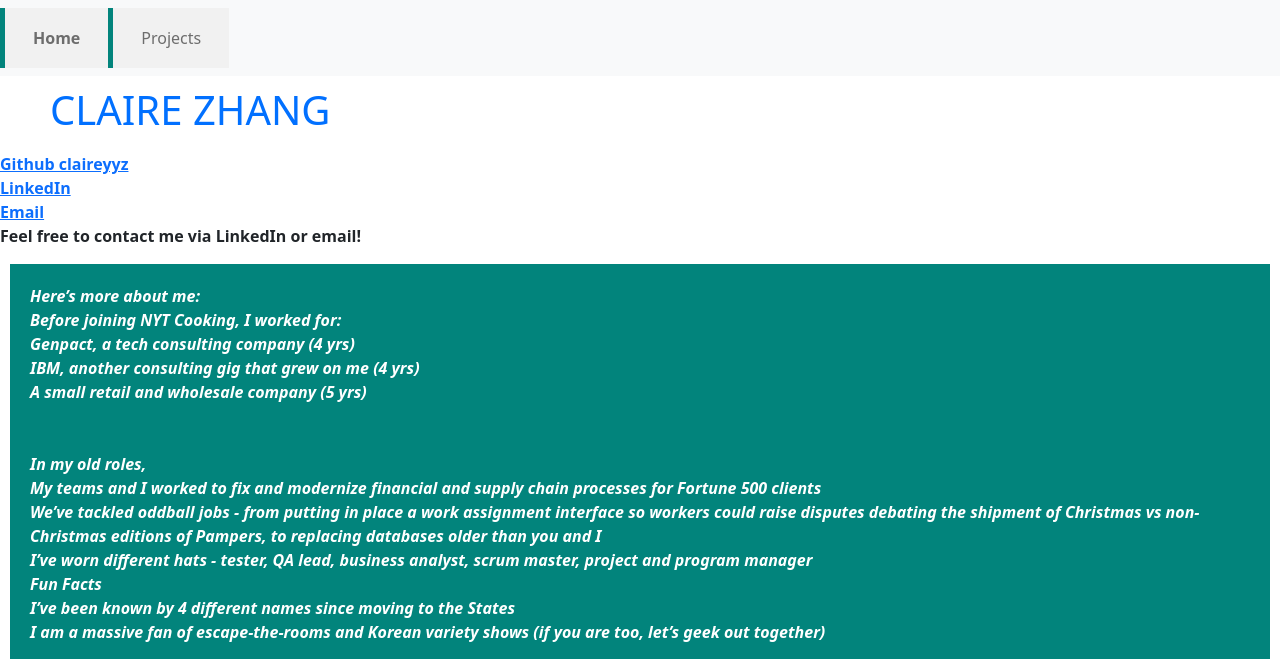
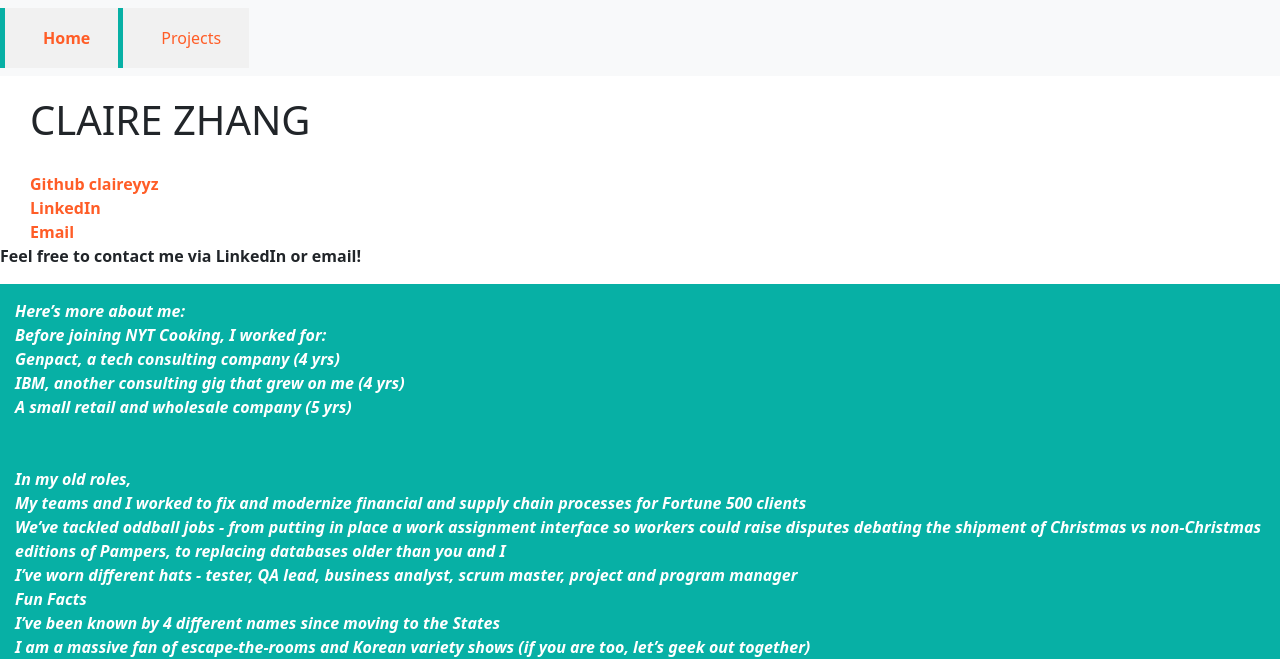
Before and after one commit to CK-Labs/claireyyz, a plain HTML site: page index.html in a window 1280 px wide. Shown: the top 659 px of the page. Drawn offline with nearby package versions, Linux system fonts and the light colour scheme.

Commit message:
Update styles.css

```diff
--- a/styles.css
+++ b/styles.css
@@ -1,51 +1,68 @@
 h1 {
-  color: #0170ff;
-  padding-top: 10px;
-  padding-bottom: 10px;
-  padding-left: 50px;
+  padding-top: 20px;
+  padding-bottom: 20px;
+  padding-left: 30px;
   padding-right: 10px;
   color: #e54f1d
   text-align: center
 }
 
 a {
-  color: #ff0101;
+  padding-top: 10px;
+  padding-bottom: 10px;
+  padding-left: 30px;
+  padding-right: 20px;
+  color: #FF0101;
+}
+a:link {
+  text-decoration: none;
+  color: #ff5d27
 }
 
 a:visited {
-text-decoration: line-through;
+  text-decoration: none;
     color: #02847c
 }
 
 a:hover {
-text-decoration: bold dotted
+  text-decoration: underline;
   color: #e98444
 }
 
 a:active {
-text-decoration: bold dotted
+  text-decoration: underline;
   color: #4ee2d8
 }
 
 li {
-  border-left: 5px solid #02847c;
+padding-top: 10px;
+padding-bottom: 10px;
+padding-left: 30px;
+padding-right: 20px;
+border-left: 5px solid #07b0a5;
 background-color: #f1f1f1;
 list-style-type: none;
-  padding: 10px 20px;
+color: #ffff
+
 }
 
+
 .content {
-  padding: 20px;
-  margin: 10px;
-  background-color: #02847c;
-  color: #fff;
-  font-style: oblique;
+padding: 10px;
+display: grid;
+grid-area: content;
+grid-gap: 10px;
+padding: 15px;
+margin: 0px;
+font-style: italic;
+background-color: #07b0a5;
+color: #ffffff
 }
 
 .footer {
+text-align: center;
 padding: 20px;
 margin: 10px;
-  background-color: #02847c;
-  color: #fff;
-  text-align: center;
+background-color: #07b0a5;
+color: #ffffff;
 }
```
Lines whose indentation alone changed are shown as unchanged.
